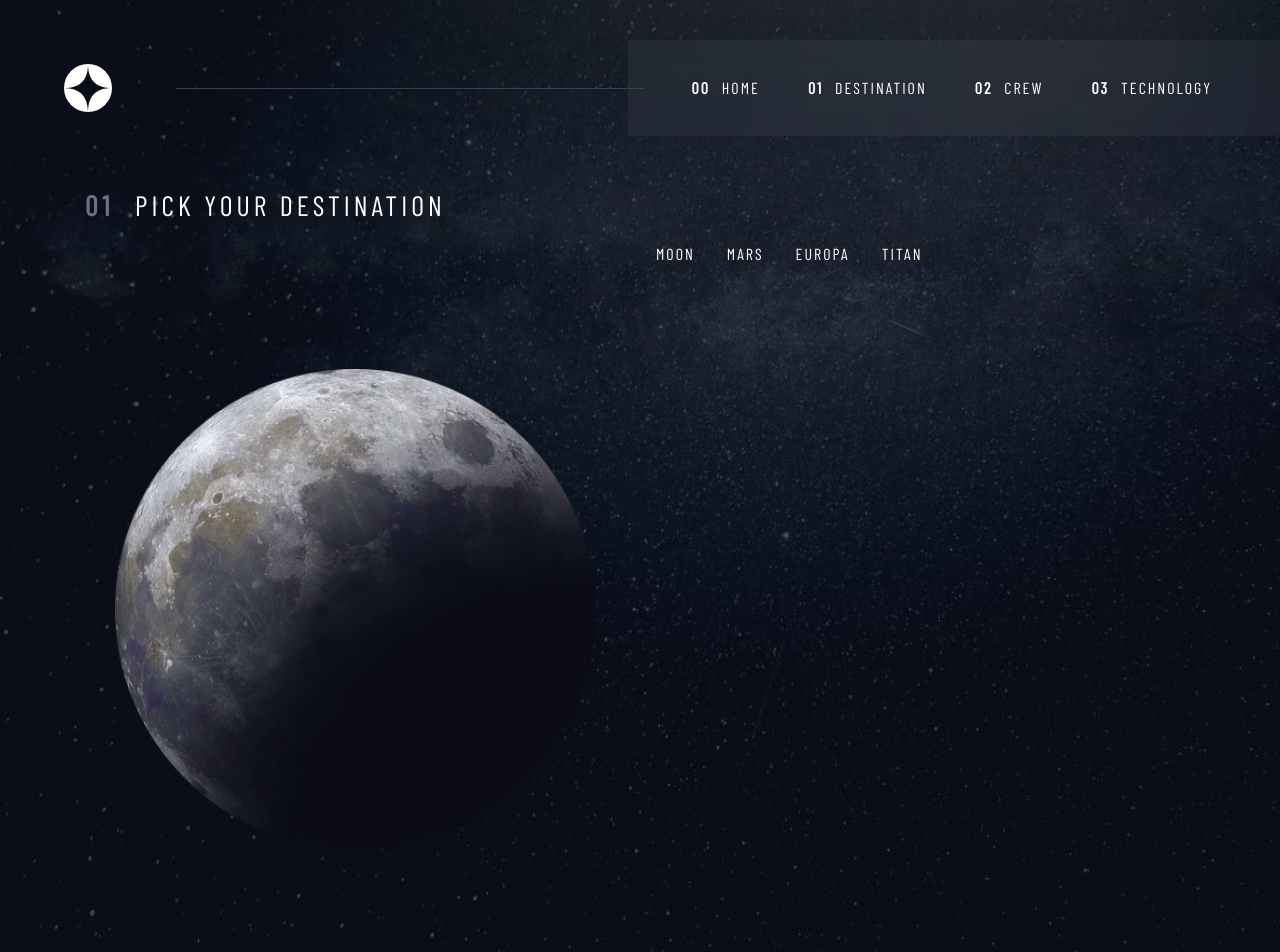
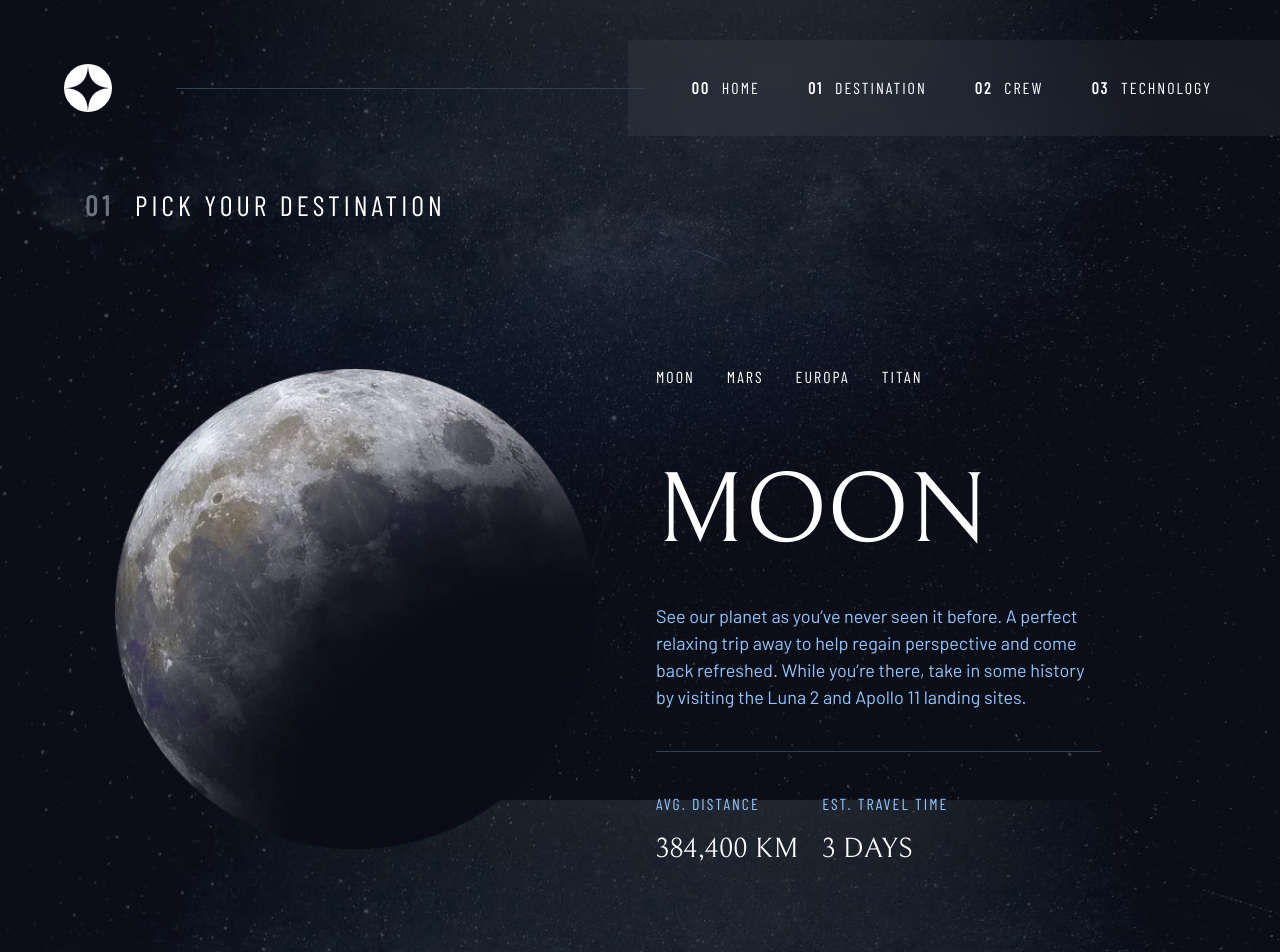
Before and after one commit to craffulz/space-figma-tailwind, a React (Vite) app in the folder space_web/: page /destination in a window 1280 px wide. Shown: the top 952 px of the page. Built offline with nearby package versions, Linux system fonts and the light colour scheme.

Commit message:
added destination page

```diff
--- a/space_web/src/components/World.jsx
+++ b/space_web/src/components/World.jsx
@@ -67,7 +67,7 @@ const World = () => {
               <img src={moon.img} alt={moon.name} />
             </div>
           </div>
-          <div id="explanation" className="flex flex-col w-[539px] gap-y-10">
+          <div id="explanation" className="flex flex-col w-[539px] gap-y-10 self-center">
             <div id="explanation2" className="flex flex-col w-[445px] gap-y-10">
               <div id="destinations-tabs" className="flex flex-row h-8 gap-8">
                 {destinations.map(({ name }, index) => {
@@ -82,6 +82,43 @@ const World = () => {
                   );
                 })}
               </div>
+              <div id="text" className="flex flex-col gap-y-4">
+                <div
+                  id="1sttext"
+                  className="font-Bellefair text-[100px] text-white tracking-[0px]"
+                >
+                  MOON
+                </div>
+                <div
+                  id="paragraph"
+                  className="font-BarlowRegular text-[18px] text-blue-300"
+                >
+                  See our planet as you’ve never seen it before. A perfect
+                  relaxing trip away to help regain perspective and come back
+                  refreshed. While you’re there, take in some history by
+                  visiting the Luna 2 and Apollo 11 landing sites.
+                </div>
+              </div>
+              <div
+                id="lineSeparator"
+                className="flex-grow h-[1px] bg-slate-700 z-10"
+              ></div>
+              <div id="statistics" className="flex flex-row h-[61px] gap-6">
+                <div id="distance" className="flex flex-col gap-y-3 ">
+                  <div
+                    id="text"
+                    className="font-BarlowCondensed text-[16px] text-blue-300 tracking-[2px]"
+                  >AVG. DISTANCE</div>
+                  <div id="number" className="font-Bellefair text-[28px] text-white">384,400 KM</div>
+                </div>
+                <div id="travel" className="flex flex-col gap-y-3 ">
+                  <div
+                    id="text"
+                    className="font-BarlowCondensed text-[16px] text-blue-300 tracking-[2px]"
+                  >EST. TRAVEL TIME</div>
+                  <div id="number" className="font-Bellefair text-[28px] text-white">3 DAYS</div>
+                </div>
+              </div>
             </div>
           </div>
         </div>
--- a/space_web/src/pages/destination.jsx
+++ b/space_web/src/pages/destination.jsx
@@ -2,7 +2,7 @@ import Navbar from "../components/Navbar";
 import World from "../components/World";
 const destination = () => {
   return (
-    <div className="flex flex-col bg-destination bg-cover h-full">
+    <div className="flex flex-col bg-destination bg-fixed bg-cover bg-center h-full">
       <Navbar />
       <World />
     </div>
```
